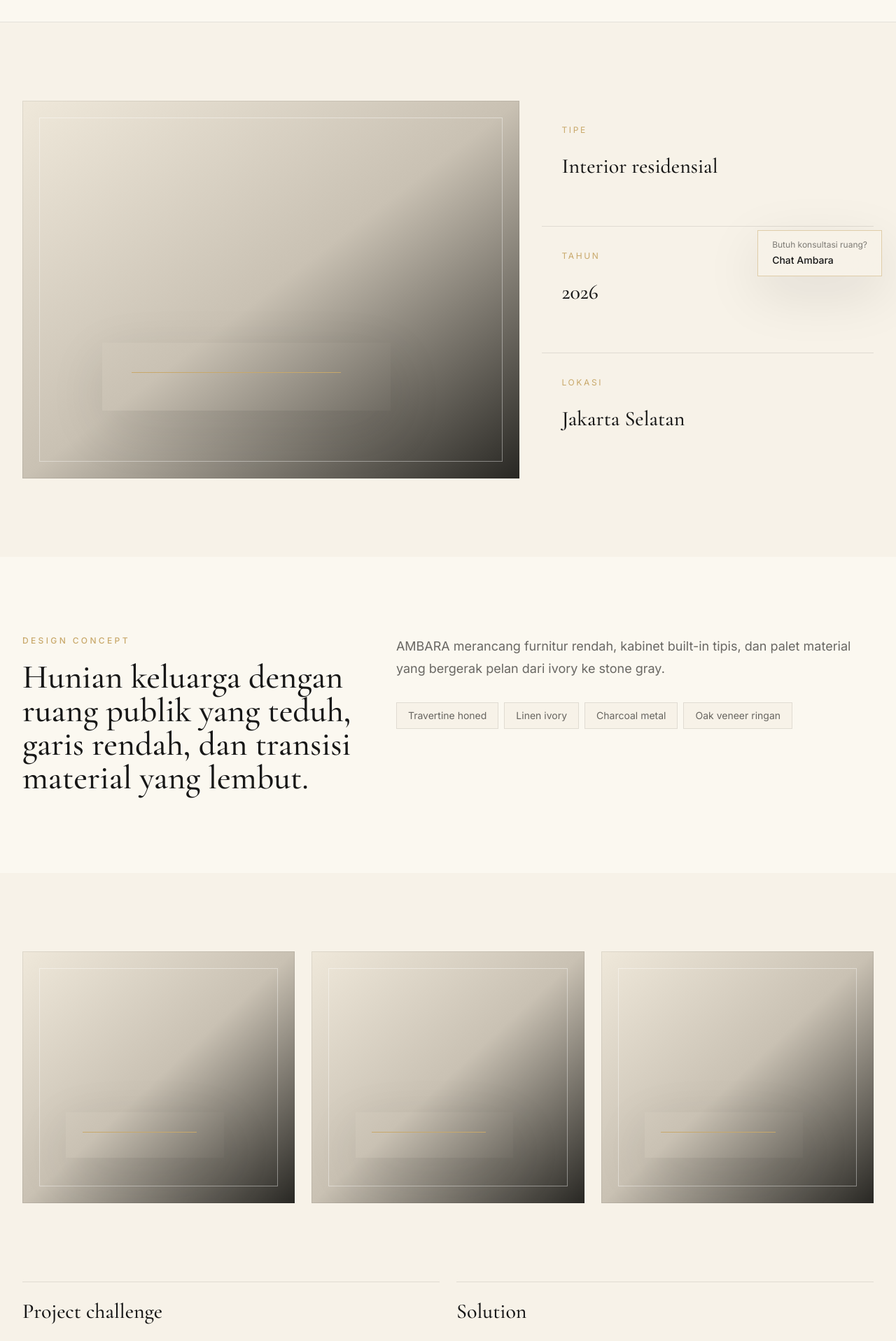
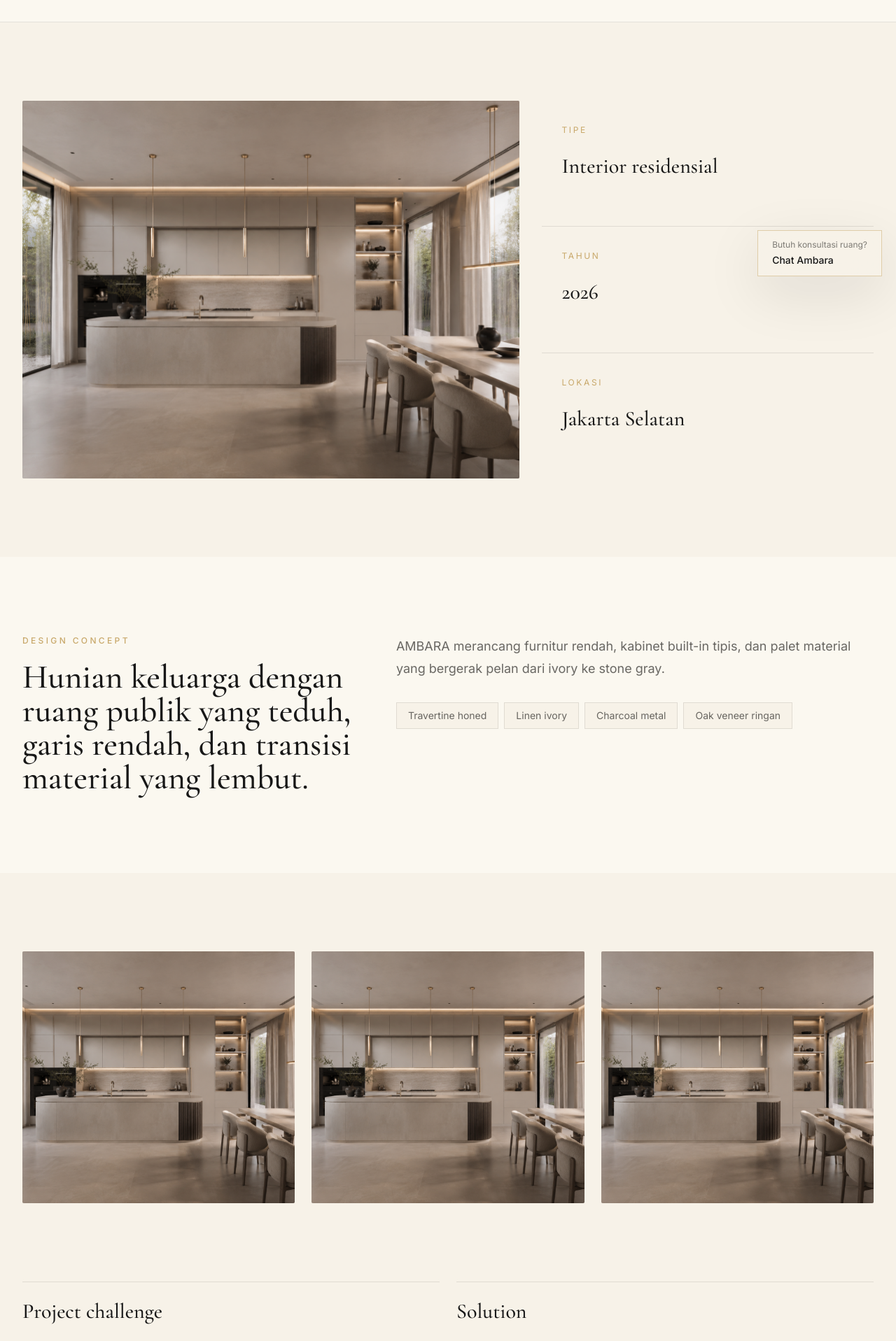
Before and after one commit to Ferdian-99/ambara-website, a React (Vite) app: page /portofolio/residensi-senja in a window 1280 px wide. Shown: the part 385-2302 px from the top of the page at 70% size. Built offline with nearby package versions, Linux system fonts and the light colour scheme.

Commit message:
Integrate real AMBARA visual assets

```diff
--- a/src/pages/PortfolioDetail.tsx
+++ b/src/pages/PortfolioDetail.tsx
@@ -7,9 +7,9 @@ export function PortfolioDetail() {
   const project = portfolioProjects.find((item) => item.slug === slug) ?? portfolioProjects[0];
   return (
     <PageShell eyebrow={project.category} title={project.title} intro={project.concept}>
-      <section className="section-wrap"><div className="grid gap-8 lg:grid-cols-[1.2fr_0.8fr]"><VisualBlock tone={project.tone} tall /><div className="project-meta"><div><span>Tipe</span><p>{project.type}</p></div><div><span>Tahun</span><p>{project.year}</p></div><div><span>Lokasi</span><p>{project.location}</p></div></div></div></section>
+      <section className="section-wrap"><div className="grid gap-8 lg:grid-cols-[1.2fr_0.8fr]"><VisualBlock tone={project.tone} tall imageSrc={project.imageSrc} imageAlt={project.imageAlt} /><div className="project-meta"><div><span>Tipe</span><p>{project.type}</p></div><div><span>Tahun</span><p>{project.year}</p></div><div><span>Lokasi</span><p>{project.location}</p></div></div></div></section>
       <section className="bg-linen py-20 md:py-28"><div className="content-grid"><div><SectionLabel>Design Concept</SectionLabel><h2 className="section-title">{project.concept}</h2></div><div><p className="lead-copy">{project.solution}</p><div className="mt-8 flex flex-wrap gap-2">{project.materials.map((item) => <span key={item} className="material-pill">{item}</span>)}</div></div></div></section>
-      <section className="section-wrap"><div className="grid gap-6 md:grid-cols-3">{[0, 1, 2].map((item) => <Reveal key={item}><VisualBlock tone={project.tone} /></Reveal>)}</div></section>
+      <section className="section-wrap"><div className="grid gap-6 md:grid-cols-3">{[0, 1, 2].map((item) => <Reveal key={item}><VisualBlock tone={project.tone} imageSrc={project.imageSrc} imageAlt={`${project.imageAlt} - galeri ${item + 1}`} /></Reveal>)}</div></section>
       <section className="section-wrap pt-0"><div className="grid gap-6 md:grid-cols-2"><article className="editorial-block"><h2>Project challenge</h2><p>{project.challenge}</p></article><article className="editorial-block"><h2>Solution</h2><p>{project.solution}</p></article></div><Link className="text-link mt-10 inline-flex" to="/portofolio">Kembali ke portofolio</Link></section>
       <CTASection />
     </PageShell>
```
